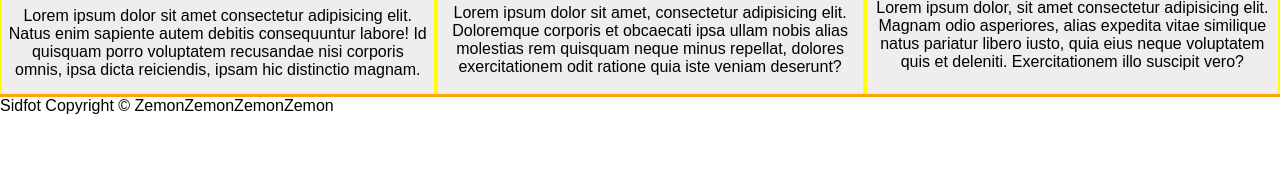
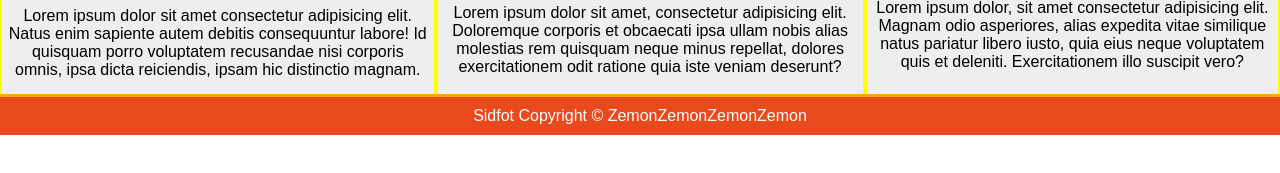
Before and after one commit to TE22E-Zettergren-Simon/lek3b-uppg3, a plain HTML site: page index.html in a window 1280 px wide. Shown: the part 597-770 px from the top of the page. Drawn offline with Linux system fonts and the light colour scheme.

Commit message:
sidfot styling

```diff
--- a/style.css
+++ b/style.css
@@ -92,3 +92,13 @@ body {
 .box p {
 	text-align: center;
 }
+
+.sidfot {
+	display: flex;
+	justify-content: center;
+
+	padding: 10px 0;
+
+	background-color: #e8491d;
+	color: white;
+}
```
